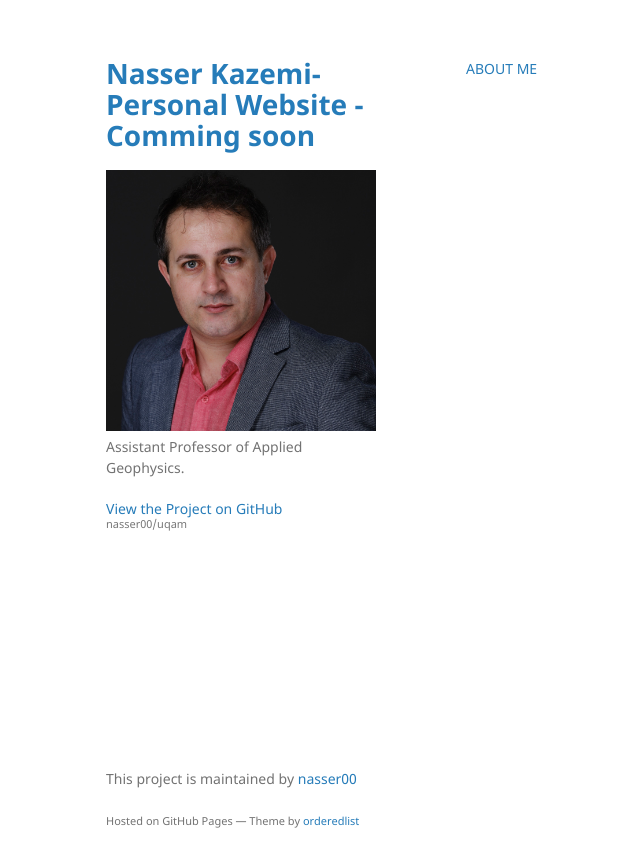
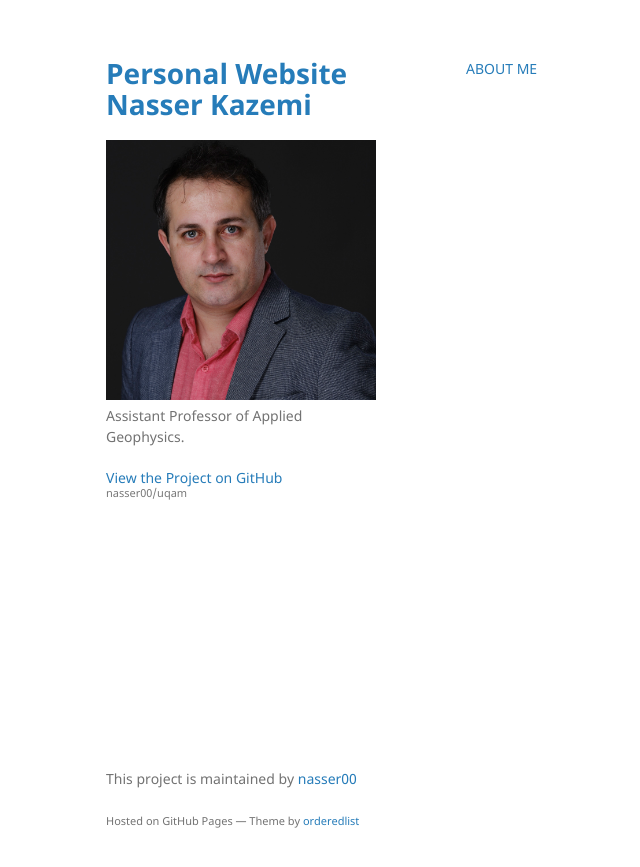
Before and after one commit to nasser00/uqam, a Jekyll site: the page built from index.md, in a window 1280 px wide. Shown: the top 867 px of the page, without its empty margins (104-744 px from the left). Built offline with Jekyll 4.4.1, drawn with Linux system fonts in a browser that asks for light colours; our own code applies the rules of GitHub Pages for plain Markdown files.

Commit message:
Update _config.yml

```diff
--- a/_config.yml
+++ b/_config.yml
@@ -1,4 +1,4 @@
-title: Nasser Kazemi- Personal Website - Comming soon
+title: Personal Website Nasser Kazemi
 logo: /assets/img/my_github_pic.jpg
 description: Assistant Professor of Applied Geophysics.
 show_downloads: false
```
